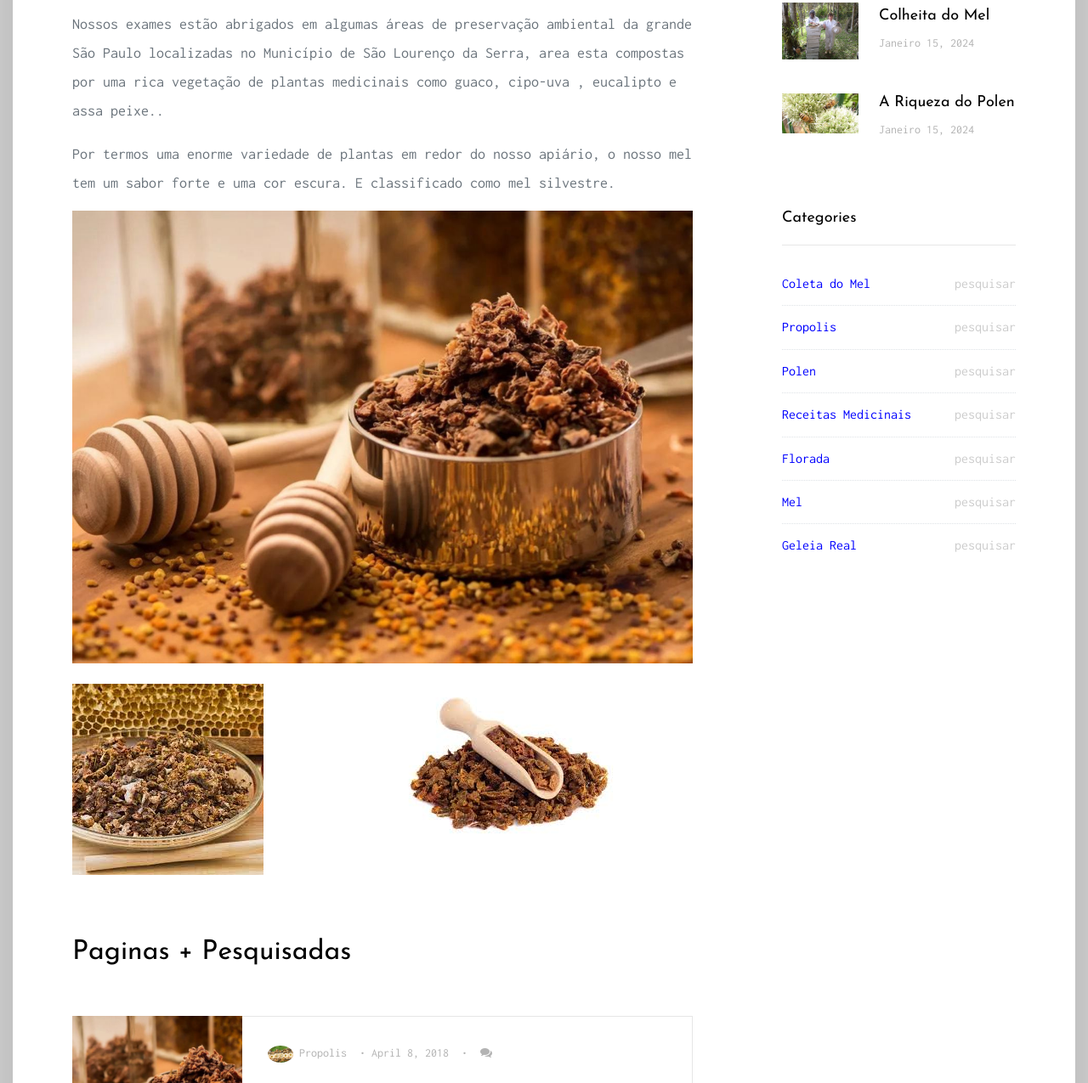
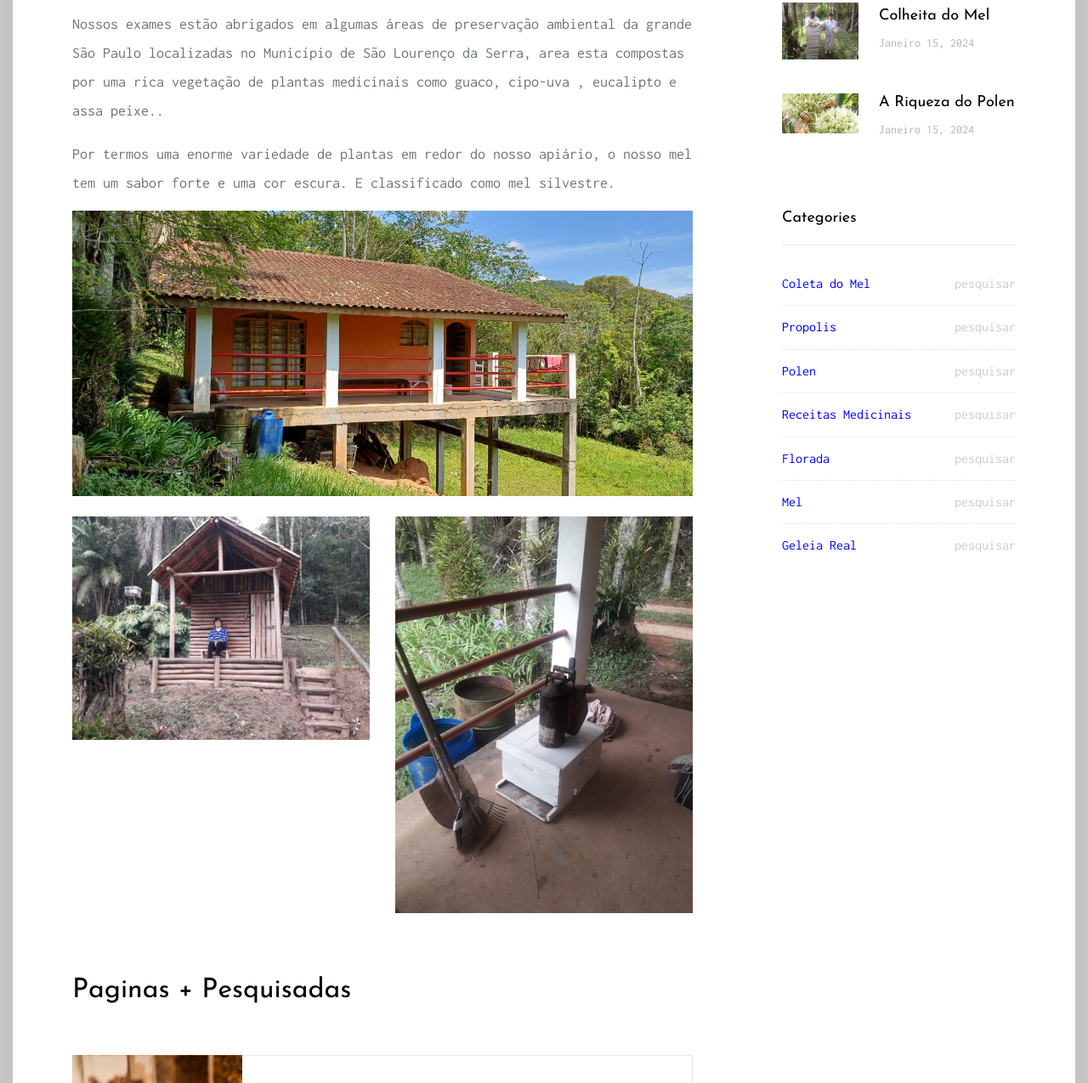
Before and after one commit to amazonxavante/Apiario-Ozoraide20, a plain HTML site: page about.html in a window 1280 px wide. Shown: the part 1294-2569 px from the top of the page at 85% size. Drawn offline with Linux system fonts and the light colour scheme.

Commit message:
Fix some Issue xxx

```diff
--- a/about.html
+++ b/about.html
@@ -130,18 +130,19 @@
               </div>
             </div>
 
-            <div class="row mb-5">
+           <div class="row mb-5">
               <div class="col-md-12 mb-4">
-                <img src="images/propolis3.jpg" alt="Image placeholder" class="img-fluid">
+               <img src="images/sitio_photo.jpg" alt="Image placeholder" class="img-fluid">
               </div>
               <div class="col-md-6 mb-4">
-                <img src="images/propolis5.jpg" alt="Image placeholder" class="img-fluid">
+                <img src="images/sitio3.jpg" alt="Image placeholder" class="img-fluid">
               </div>
 			        <div class="col-md-6 mb-4">
-                <img src="images/propolis4.jpg" alt="Image placeholder" class="img-fluid">
+                <img src="images/sitio1.jpg" alt="Image placeholder" class="img-fluid">
               </div>
 
             </div>
+
 
             <div class="row mb-5 mt-5">
               <div class="col-md-12 mb-5">
```
Also changed, not shown: propolis.html (+3 -1 lines), images/sitio1.jpg (added), images/sitio2.jpg (added), images/sitio3.jpg (added), images/sitio4.jpg (added), images/sitio5.jpg (added), images/sitio_photo.jpg (added).
